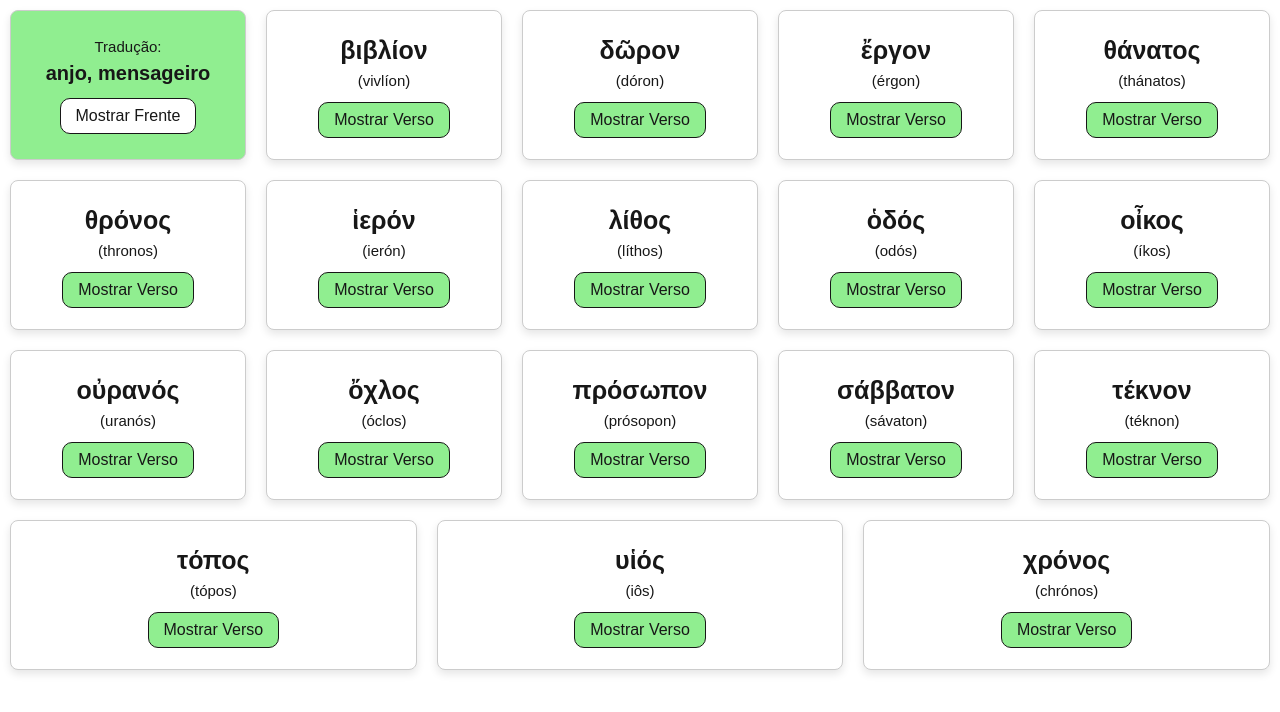
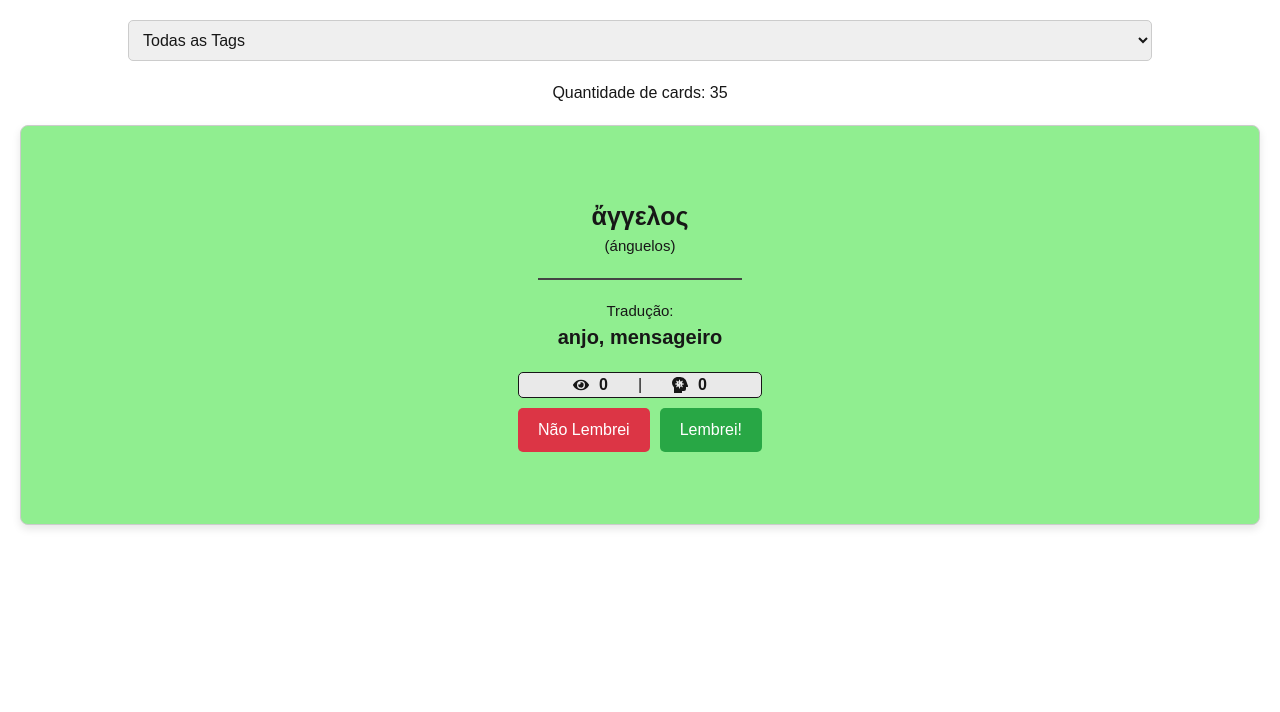
Before and after one commit to thiagobc2/glyphbrain, a Next.js app: page /viewcards in a window 1280 px wide. Both pictures are taken after a click on the button "Mostrar Verso". Shown: the top 712 px of the page. Built offline with nearby package versions, Linux system fonts and the light colour scheme.

Commit message:
add pág 59

```diff
--- a/src/app/page.tsx
+++ b/src/app/page.tsx
@@ -9,7 +9,7 @@ export default function Home() {
       alignItems: 'center',
       justifyContent: 'center'
     }}>
-      <Link href="/viewcards" style={{
+      <Link href={{ pathname: "/viewcards", query: 'teste' }} style={{
         borderRadius: '5px',
         padding: '10px 20px',
         background: '#4f85eb',
--- a/src/app/viewcards/page.tsx
+++ b/src/app/viewcards/page.tsx
@@ -1,47 +1,150 @@
 'use client';
 import Card from '@/components/Card';
-import React, { useState } from 'react';
+import React, { useState, useEffect } from 'react';
 
 interface VocabularioItem {
   palavra: string;
   pronuncia: string;
   traducao: string;
+  tags: string;
+  views: number;
+  remembers: number;
 }
 
 export default function ViewCards() {
   const [vocabulary] = useState<VocabularioItem[]>(
     [
-      { palavra: "ἄγγελος", pronuncia: "ánguelos", traducao: "anjo, mensageiro" },
-      { palavra: "βιβλίον", pronuncia: "vivlíon", traducao: "livro, escrito, carta" },
-      { palavra: "δῶρον", pronuncia: "dóron", traducao: "dom, presente, oferta" },
-      { palavra: "ἔργον", pronuncia: "érgon", traducao: "trabalho, obra" },
-      { palavra: "θάνατος", pronuncia: "thánatos", traducao: "morte" },
-      { palavra: "θρόνος", pronuncia: "thronos", traducao: "trono" },
-      { palavra: "ἱερόν", pronuncia: "ierón", traducao: "templo, santuário" },
-      { palavra: "λίθος", pronuncia: "líthos", traducao: "pedra" },
-      { palavra: "ὁδός", pronuncia: "odós", traducao: "caminho" },
-      { palavra: "οἶκος", pronuncia: "íkos", traducao: "casa, lar, família" },
-      { palavra: "οὐρανός", pronuncia: "uranós", traducao: "céu" },
-      { palavra: "ὄχλος", pronuncia: "óclos", traducao: "multidão, povo" },
-      { palavra: "πρόσωπον", pronuncia: "prósopon", traducao: "rosto, face" },
-      { palavra: "σάββατον", pronuncia: "sávaton", traducao: "sábado" },
-      { palavra: "τέκνον", pronuncia: "téknon", traducao: "criança, filho" },
-      { palavra: "τόπος", pronuncia: "tópos", traducao: "lugar" },
-      { palavra: "υἱός", pronuncia: "iôs", traducao: "filho" },
-      { palavra: "χρόνος", pronuncia: "chrónos", traducao: "tempo" }
+      { palavra: "ἄγγελος", pronuncia: "ánguelos", traducao: "anjo, mensageiro", tags: "pág 79", views: 0, remembers: 0 },
+      { palavra: "βιβλίον", pronuncia: "vivlíon", traducao: "livro, escrito, carta", tags: "pág 79", views: 0, remembers: 0 },
+      { palavra: "δῶρον", pronuncia: "dóron", traducao: "dom, presente, oferta", tags: "pág 79", views: 0, remembers: 0 },
+      { palavra: "ἔργον", pronuncia: "érgon", traducao: "trabalho, obra", tags: "pág 79", views: 0, remembers: 0 },
+      { palavra: "θάνατος", pronuncia: "thánatos", traducao: "morte", tags: "pág 79", views: 0, remembers: 0 },
+      { palavra: "θρόνος", pronuncia: "thronos", traducao: "trono", tags: "pág 79", views: 0, remembers: 0 },
+      { palavra: "ἱερόν", pronuncia: "ierón", traducao: "templo, santuário", tags: "pág 79", views: 0, remembers: 0 },
+      { palavra: "λίθος", pronuncia: "líthos", traducao: "pedra", tags: "pág 79", views: 0, remembers: 0 },
+      { palavra: "ὁδός", pronuncia: "odós", traducao: "caminho", tags: "pág 79", views: 0, remembers: 0 },
+      { palavra: "οἶκος", pronuncia: "íkos", traducao: "casa, lar, família", tags: "pág 79", views: 0, remembers: 0 },
+      { palavra: "οὐρανός", pronuncia: "uranós", traducao: "céu", tags: "pág 79", views: 0, remembers: 0 },
+      { palavra: "ὄχλος", pronuncia: "óclos", traducao: "multidão, povo", tags: "pág 79", views: 0, remembers: 0 },
+      { palavra: "πρόσωπον", pronuncia: "prósopon", traducao: "rosto, face", tags: "pág 79", views: 0, remembers: 0 },
+      { palavra: "σάββατον", pronuncia: "sávaton", traducao: "sábado", tags: "pág 79", views: 0, remembers: 0 },
+      { palavra: "τέκνον", pronuncia: "téknon", traducao: "criança, filho", tags: "pág 79", views: 0, remembers: 0 },
+      { palavra: "τόπος", pronuncia: "tópos", traducao: "lugar", tags: "pág 79", views: 0, remembers: 0 },
+      { palavra: "υἱός", pronuncia: "iôs", traducao: "filho", tags: "pág 79", views: 0, remembers: 0 },
+      { palavra: "χρόνος", pronuncia: "chrónos", traducao: "tempo", tags: "pág 79", views: 0, remembers: 0 },
+      { palavra: "ἀγαπάω", pronuncia: "agapáo", traducao: "eu amo", tags: "pág 59", views: 0, remembers: 0 },
+      { palavra: "αἰτέω", pronuncia: "aitéo", traducao: "eu peço, solicito; requeiro", tags: "pág 59", views: 0, remembers: 0 },
+      { palavra: "γεννάω", pronuncia: "guennáo", traducao: "eu gero, dou à luz; voz passiva: nascer", tags: "pág 59", views: 0, remembers: 0 },
+      { palavra: "ἐρωτάω", pronuncia: "erotáo", traducao: "eu pergunto; peço, solicito", tags: "pág 59", views: 0, remembers: 0 },
+      { palavra: "ζάω", pronuncia: "záo", traducao: "eu vivo", tags: "pág 59", views: 0, remembers: 0 },
+      { palavra: "ζητέω", pronuncia: "zitéo", traducao: "eu procuro, busco; examino, indago", tags: "pág 59", views: 0, remembers: 0 },
+      { palavra: "λαλέω", pronuncia: "laléo", traducao: "eu falo", tags: "pág 59", views: 0, remembers: 0 },
+      { palavra: "μαρτυρέω", pronuncia: "martiréo", traducao: "eu testemunho, testifico", tags: "pág 59", views: 0, remembers: 0 },
+      { palavra: "ὁμολογέω", pronuncia: "omologéo", traducao: "eu admito, concordo; reconheço, confesso", tags: "pág 59", views: 0, remembers: 0 },
+      { palavra: "ὁράω", pronuncia: "oráo", traducao: "eu vejo; percebo; contemplo", tags: "pág 59", views: 0, remembers: 0 },
+      { palavra: "πληρόω", pronuncia: "pliróo", traducao: "eu completo, encho (a ponto de transbordar); cumpro", tags: "pág 59", views: 0, remembers: 0 },
+      { palavra: "ποιέω", pronuncia: "poiéo", traducao: "eu faço", tags: "pág 59", views: 0, remembers: 0 },
+      { palavra: "τηρέω", pronuncia: "tiréo", traducao: "eu guardo; observo", tags: "pág 59", views: 0, remembers: 0 },
+      { palavra: "φανερόω", pronuncia: "faneróo", traducao: "eu manifesto, revelo, mostro, dou a conhecer", tags: "pág 59", views: 0, remembers: 0 },
+      { palavra: "βαπτίζω", pronuncia: "baptízo", traducao: "eu batizo; imerjo, mergulho; lavo", tags: "pág 59", views: 0, remembers: 0 },
+      { palavra: "μέλλω (+ inf.)", pronuncia: "méllo", traducao: "eu vou + inf., estou prestes a + inf.; devo + inf.", tags: "pág 59", views: 0, remembers: 0 },
+      { palavra: "μένω", pronuncia: "méno", traducao: "eu permaneço, fico", tags: "pág 59", views: 0, remembers: 0 }
     ]
   )
 
+  const [tags, setTags] = useState<string[]>([]);
+  const [selectedTag, setSelectedTag] = useState<string>('');
+  const [filteredVocabulary, setFilteredVocabulary] = useState<VocabularioItem[]>(vocabulary);
+  const [currentIndex, setCurrentIndex] = useState(0);
+  const [shownCards, setShownCards] = useState<VocabularioItem[]>([]);
+
+  useEffect(() => {
+    const uniqueTags = Array.from(
+      new Set(vocabulary.flatMap(item => item.tags.split(',').map(tag => tag.trim())))
+    );
+    setTags(uniqueTags);
+  }, [vocabulary]);
+
+  useEffect(() => {
+    const filtered = selectedTag
+      ? vocabulary.filter(item =>
+        item.tags.split(',').map(tag => tag.trim()).includes(selectedTag)
+      )
+      : vocabulary;
+
+    setFilteredVocabulary(filtered);
+    setShownCards([]);
+  }, [selectedTag, vocabulary]);
+
+  useEffect(() => {
+    if (filteredVocabulary.length > 0 && shownCards.length === filteredVocabulary.length) {
+      setShownCards([]);
+    }
+  }, [filteredVocabulary, shownCards]);
+
+  const handleNextCard = (remembered: boolean) => {
+    if (filteredVocabulary.length === 0) return;
+
+    const remainingCards = filteredVocabulary.filter(
+      item => !shownCards.includes(item)
+    );
+
+    const nextCard =
+      remainingCards.length > 0
+        ? remainingCards[Math.floor(Math.random() * remainingCards.length)]
+        : null;
+
+    if (nextCard) {
+      setCurrentIndex(filteredVocabulary.indexOf(nextCard));
+      setShownCards([...shownCards, nextCard]);
+
+      // Incrementar as visualizações
+      nextCard.views += 1;
+
+      // Incrementar os lembretes se necessário
+      if (remembered) {
+        nextCard.remembers += 1;
+      }
+    }
+  };
+
+  const currentCard = filteredVocabulary[currentIndex] || null;
   return (
-    <div style={{ display: 'flex', flexWrap: 'wrap' }}>
-      {vocabulary.map((item, index) => (
-        <Card
-          key={index}
-          palavra={item.palavra}
-          pronuncia={item.pronuncia}
-          traducao={item.traducao}
-        />
-      ))}
+    <div style={{ textAlign: 'center', marginTop: '20px' }}>
+      <select
+        value={selectedTag}
+        onChange={(e) => setSelectedTag(e.target.value)}
+        style={{
+          marginBottom: '20px',
+          padding: '10px',
+          width: '80%',
+          border: '1px solid #ccc',
+          borderRadius: '5px',
+        }}
+      >
+        <option value="">Todas as Tags</option>
+        {tags.map(tag => (
+          <option key={tag} value={tag}>
+            {tag}
+          </option>
+        ))}
+      </select>
+      <br />
+      Quantidade de cards: {filteredVocabulary.length}
+      {currentCard ? (
+        <>
+          <Card
+            palavra={currentCard.palavra}
+            pronuncia={currentCard.pronuncia}
+            traducao={currentCard.traducao}
+            views={currentCard.views}
+            remembers={currentCard.remembers}
+            onRemember={(remembered) => handleNextCard(remembered)}
+          />
+        </>
+      ) : (
+        <p>Nenhum card encontrado para a tag: {selectedTag}</p>
+      )}
     </div>
   )
 }
--- a/src/components/Card.tsx
+++ b/src/components/Card.tsx
@@ -1,12 +1,14 @@
-import React, { useState } from 'react';
-
-// import { Container } from './styles';
+import React, { useState, useEffect } from 'react';
+import { FaEye, FaHeadSideVirus } from "react-icons/fa";
 
 // Interface do vocabulário
 interface VocabularioItem {
   palavra: string;
   pronuncia: string;
   traducao: string;
+  views: number;
+  remembers: number;
+  onRemember: (remembered: boolean) => void; // Callback para "Lembrei" ou "Não lembrei"
 }
 
 const Card: React.FC<VocabularioItem> = (props) => {
@@ -16,15 +18,20 @@ const Card: React.FC<VocabularioItem> = (props) => {
   const toggleCard = () => {
     setIsFlipped((prev) => !prev);
   };
+
+  // Sempre que a palavra mudar, o card volta para a frente
+  useEffect(() => {
+    setIsFlipped(false);
+  }, [props.palavra]);
+
   return (
     <div style={{
       border: '1px solid #ccc',
       borderRadius: '8px',
-      flex: 1,
-      minWidth: '200px',
-      height: '150px',
-      margin: '10px',
-      padding: '10px',
+      minWidth: 'calc(100% - 40px)',
+      minHeight: '400px',
+      margin: '20px',
+      padding: '20px',
       display: 'flex',
       flexDirection: 'column',
       alignItems: 'center',
@@ -32,41 +39,89 @@ const Card: React.FC<VocabularioItem> = (props) => {
       textAlign: 'center',
       backgroundColor: isFlipped ? 'lightgreen' : '#fff',
       boxShadow: '0 4px 8px rgba(0,0,0,0.1)',
-      cursor: 'pointer'
+      cursor: 'pointer',
     }}
     >
       {/* Condicional para mostrar a frente ou o verso */}
       {isFlipped ? (
         <div>
-          <h3 style={{
-            fontSize: '15px',
-          }}>Tradução:</h3>
-          <p style={{
-            fontSize: '20px',
-            fontWeight: 'bold'
-          }}>{props.traducao}</p>
+          <div>
+            <h3 style={{ fontSize: '25px', fontWeight: 'bold' }}>{props.palavra}</h3>
+            <p style={{ fontSize: '15px' }}>({props.pronuncia})</p>
           </div>
+          <div style={{
+            margin: '20px',
+            borderBottom: '2px solid #444',
+
+          }} />
+          <h3 style={{ fontSize: '15px' }}>Tradução:</h3>
+          <p style={{ fontSize: '20px', fontWeight: 'bold' }}>{props.traducao}</p>
+          <div style={{ marginTop: '20px' }}>
+            <div style={{ margin: '10px 0', display: 'flex', justifyContent: 'center', alignItems: 'center', gap: '30px', borderRadius: '5px', border: '1px solid', background: '#e9e9e9' }}>
+              <div style={{ display: 'flex', alignItems: 'center', gap: '10px' }}>
+                <FaEye />
+                <strong>{props.views}</strong>
+              </div>
+              |
+              <div style={{ display: 'flex', alignItems: 'center', gap: '10px' }}>
+                <FaHeadSideVirus />
+                <strong>{props.remembers}</strong>
+              </div>
+            </div>
+
+            <button
+              onClick={() => props.onRemember(false)} // Não lembrei
+              style={{
+                padding: '10px 20px',
+                background: '#DC3545',
+                color: '#fff',
+                border: 'none',
+                borderRadius: '5px',
+                cursor: 'pointer',
+                marginRight: '10px',
+              }}
+            >
+              Não Lembrei
+            </button>
+            <button
+              onClick={() => props.onRemember(true)} // Lembrei!
+              style={{
+                padding: '10px 20px',
+
+                background: '#28A745',
+                color: '#fff',
+                border: 'none',
+                borderRadius: '5px',
+                cursor: 'pointer',
+              }}
+            >
+              Lembrei!
+            </button>
+          </div>
+        </div >
       ) : (
         <div>
-          <h3 style={{
-            fontSize: '25px',
-            fontWeight: 'bold'
-          }}>{props.palavra}</h3>
+          <h3 style={{ fontSize: '25px', fontWeight: 'bold' }}>{props.palavra}</h3>
           <p style={{ fontSize: '15px' }}>({props.pronuncia})</p>
         </div>
       )}
       {/* Botão para alternar entre frente e verso */}
-      <button onClick={toggleCard} style={{
+      {!isFlipped &&
+        <button
+          onClick={toggleCard}
+          style={{
             marginTop: '10px',
             border: '1px solid',
             padding: '5px 15px',
             borderRadius: '10px',
-        backgroundColor: isFlipped ? '#fff' : 'lightgreen'
-      }}>
-        {isFlipped ? 'Mostrar Frente' : 'Mostrar Verso'}
+            backgroundColor: isFlipped ? '#fff' : 'lightgreen',
+          }}
+        >
+          Mostrar Verso
         </button>
-    </div>
+      }
+    </div >
   );
-}
+};
 
 export default Card;
```
Also changed, not shown: package.json (+5 -4 lines), 1 other file (tests, documents, lock files or other folders). Lines whose indentation alone changed are shown as unchanged.
